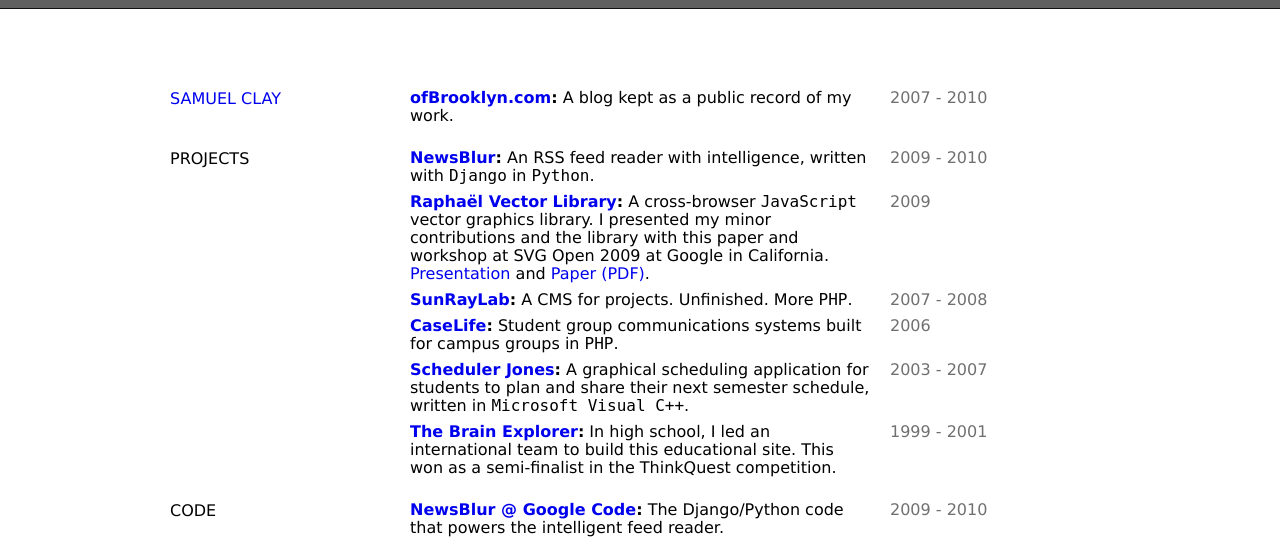
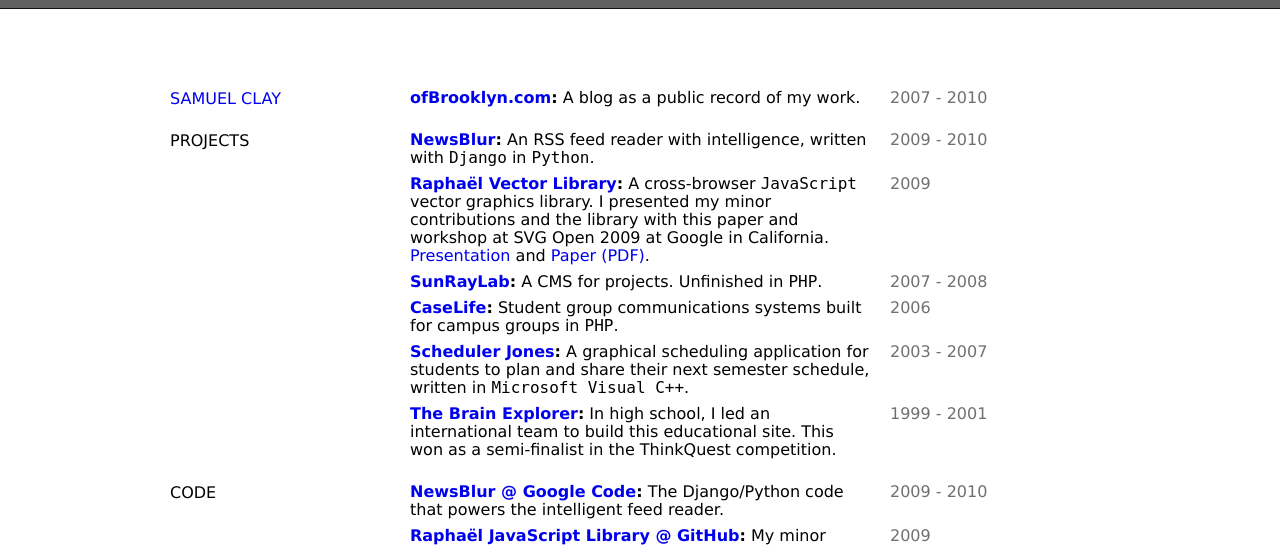
Before and after one commit to samuelclay/samuelclay, a Django app: template templates/index.html in a window 1280 px wide. Shown: the top 545 px of the page. Run offline with Django 3.2, Linux system fonts and the light colour scheme; the template is opened without the code that fills it, so the values that code supplies are empty.

Commit message:
Word changes

```diff
--- a/templates/index.html
+++ b/templates/index.html
@@ -9,7 +9,7 @@
     <div class="content">
         <ul>
             <li>
-                <strong><a href="http://www.ofbrooklyn.com">ofBrooklyn.com</a>:</strong> A blog kept as a public record of my work.
+                <strong><a href="http://www.ofbrooklyn.com">ofBrooklyn.com</a>:</strong> A blog  as a public record of my work.
                 <small>2007 - 2010</small>
             </li>
         </ul>
@@ -28,7 +28,7 @@
                 <small>2009</small>
             </li>
             <li>
-                <strong><a href="http://www.sunraylab.com">SunRayLab</a>:</strong> A CMS for projects. Unfinished. More <code>PHP</code>.
+                <strong><a href="http://www.sunraylab.com">SunRayLab</a>:</strong> A CMS for projects. Unfinished in <code>PHP</code>.
                 <small>2007 - 2008</small>
             </li>
             <li>
```
